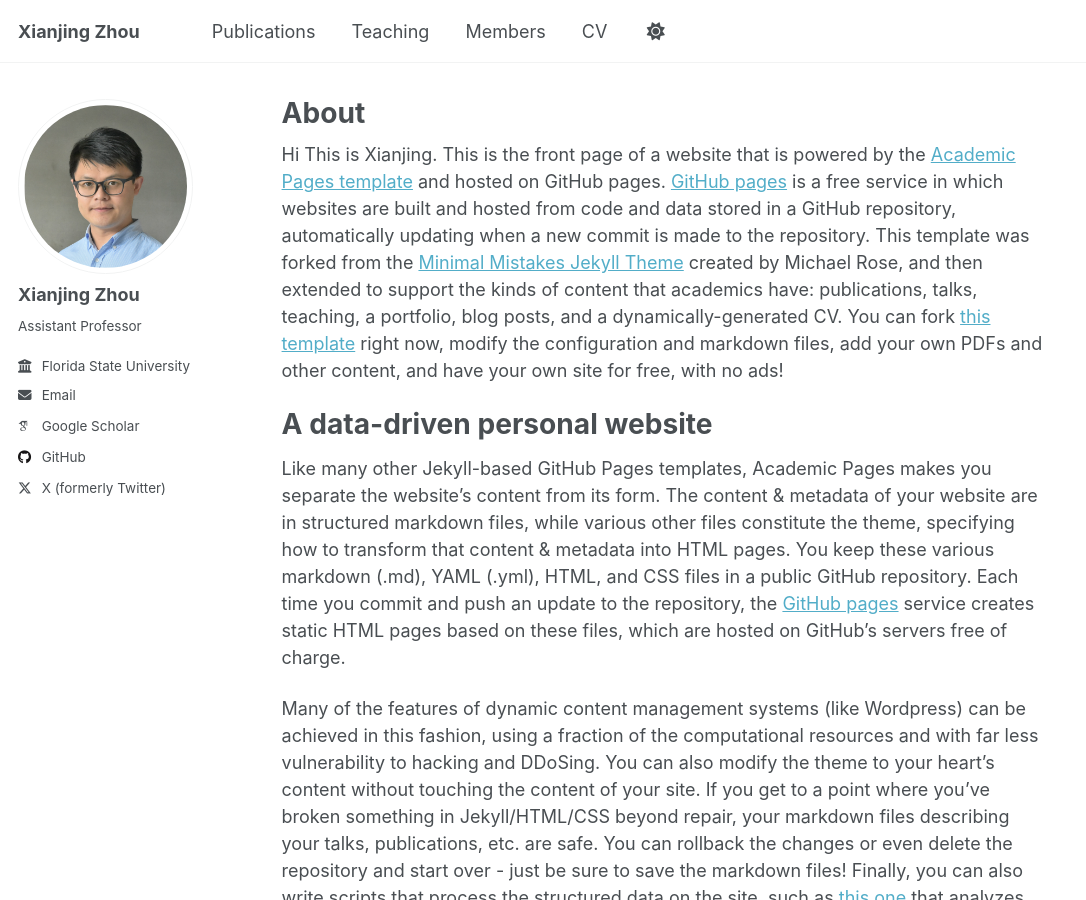
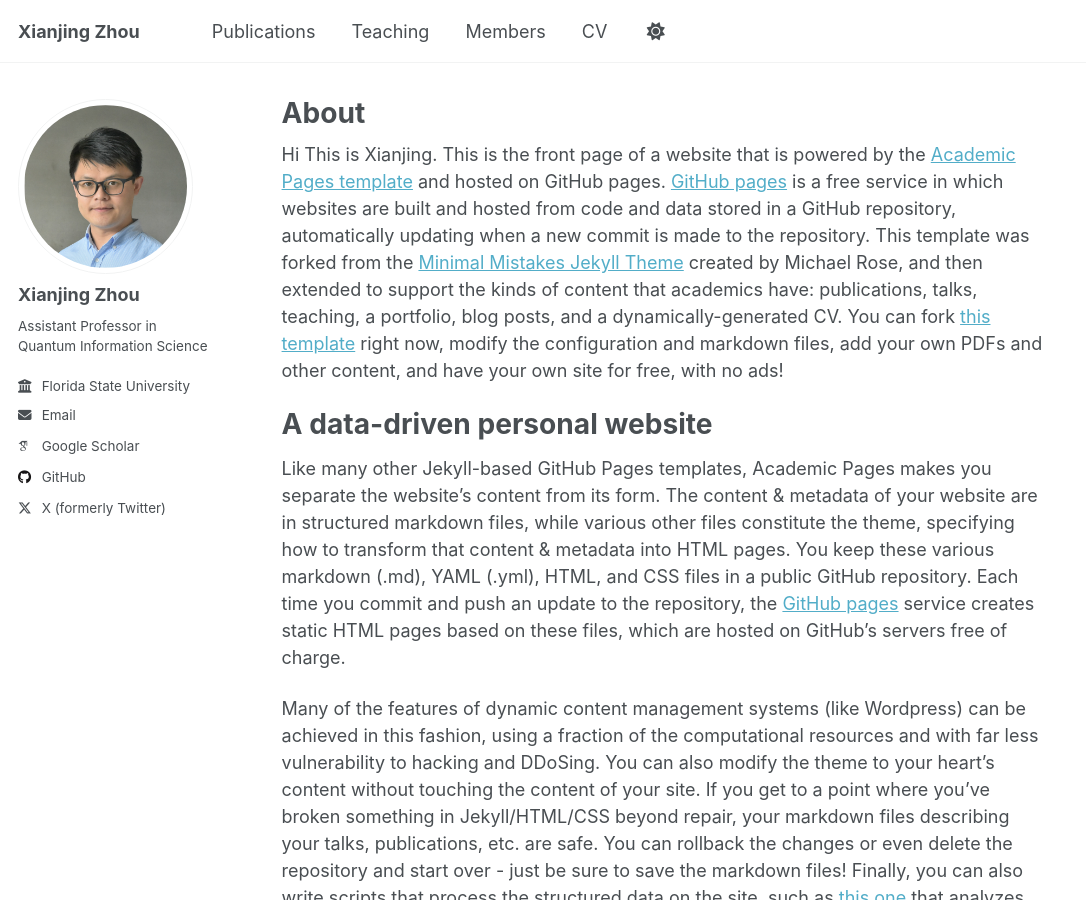
Before and after one commit to XianjingZhou/XianjingZhou.github.io, a Jekyll site: the page built from _pages/about.md, in a window 1280 px wide and 900 px high. Shown: the whole window, without its empty margins (0-1086 px from the left). Built offline with Jekyll 4.4.1, drawn with Linux system fonts in a browser that asks for light colours; some web fonts are replaced.

Commit message:
update bio

```diff
--- a/_config.yml
+++ b/_config.yml
@@ -25,7 +25,7 @@
   avatar           : "profile.jpg"
   name             : "Xianjing Zhou"
   pronouns         : # example: "she/her"
-  bio              : "Assistant Professor"
+  bio              : "Assistant Professor in Quantum Information Science"
   location         : #"Earth"
   employer         : "Florida State University"
   uri              : # URL
```
